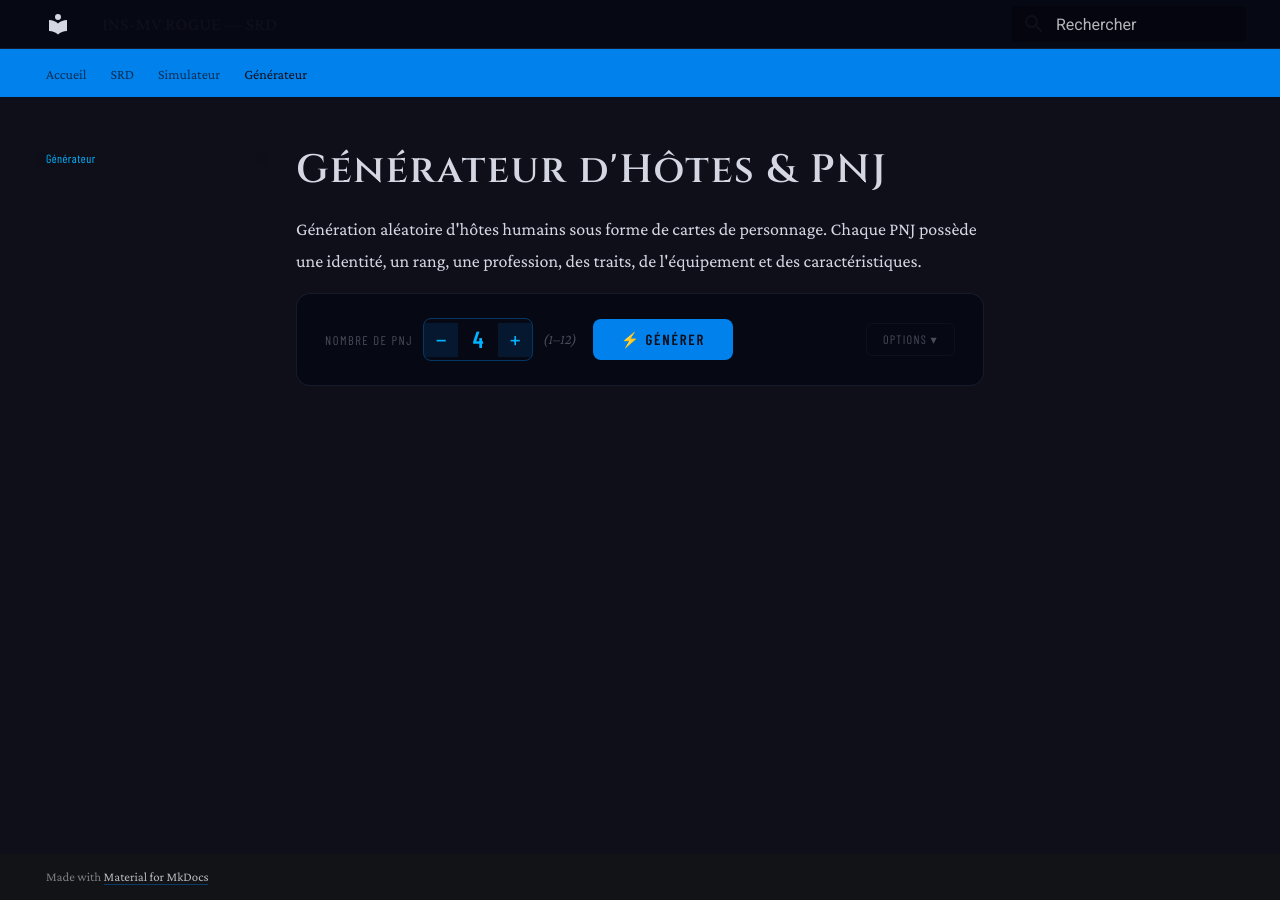
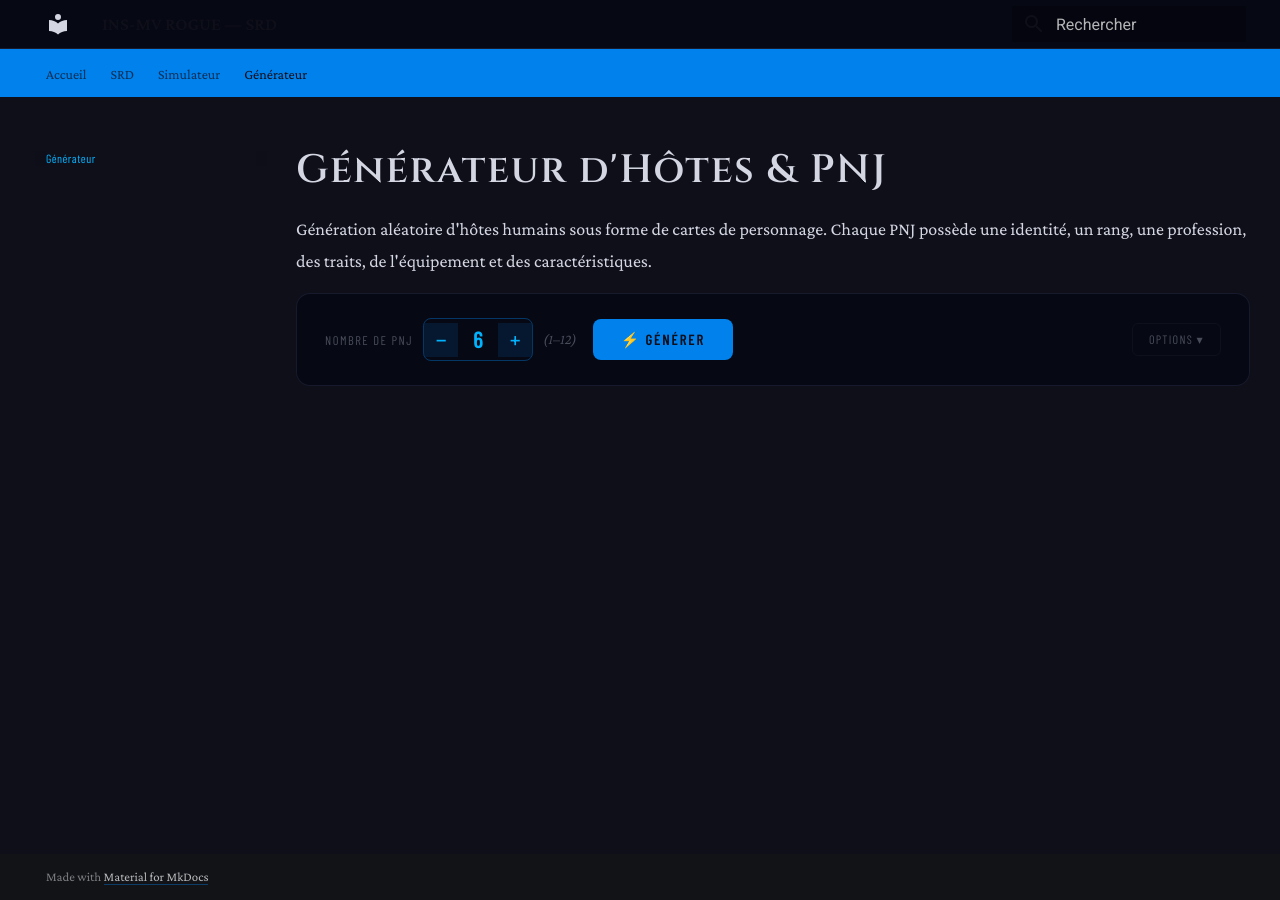
Before and after one commit to BaDjams/ins-mv-rogue-srd, an MkDocs documentation site: the page built from docs/generateur.md, in a window 1280 px wide. Built offline with MkDocs 1.6.1 and Material for MkDocs 9.7.7, drawn with Linux system fonts in a browser that asks for light colours; some web fonts are replaced.

Commit message:
feat: générateur PNJ — désactive le volet droit, 3 colonnes fixes, 6 cartes par défaut
Co-Authored-By: Claude Sonnet 4.6 <noreply@anthropic.com>

```diff
--- a/docs/javascripts/rogue-srd.js
+++ b/docs/javascripts/rogue-srd.js
@@ -982,7 +982,7 @@
     };
 
     // ── État ─────────────────────────────────────────────
-    var count = 4;
+    var count = 6;
     var probs = { mundane:40, better:30, superior:20, elite:10 };
     var filtersGender = { male:true, female:true };
     var filtersAge    = { teenager:true, adult:true, elderly:true };
@@ -996,7 +996,7 @@
             '<span class="gen-lbl">Nombre de PNJ</span>' +
             '<div class="gen-seuil">' +
               '<button class="gen-seuil-btn" data-el="dec">−</button>' +
-              '<span class="gen-seuil-val" data-el="count">4</span>' +
+              '<span class="gen-seuil-val" data-el="count">6</span>' +
               '<button class="gen-seuil-btn" data-el="inc">+</button>' +
             '</div>' +
             '<span class="gen-hint">(1–12)</span>' +
--- a/docs/stylesheets/rogue-srd.css
+++ b/docs/stylesheets/rogue-srd.css
@@ -1401,8 +1401,16 @@ body,
 /* — Grille de cartes PNJ — */
 .gen-grid {
   display: grid;
-  grid-template-columns: repeat(auto-fill, minmax(260px, 1fr));
+  grid-template-columns: repeat(3, 1fr);
   gap: 16px;
+}
+
+@media (max-width: 900px) {
+  .gen-grid { grid-template-columns: repeat(2, 1fr); }
+}
+
+@media (max-width: 560px) {
+  .gen-grid { grid-template-columns: 1fr; }
 }
 
 /* — Carte PNJ — */
```
Also changed, not shown: docs/generateur.md (+5 -0 lines).
